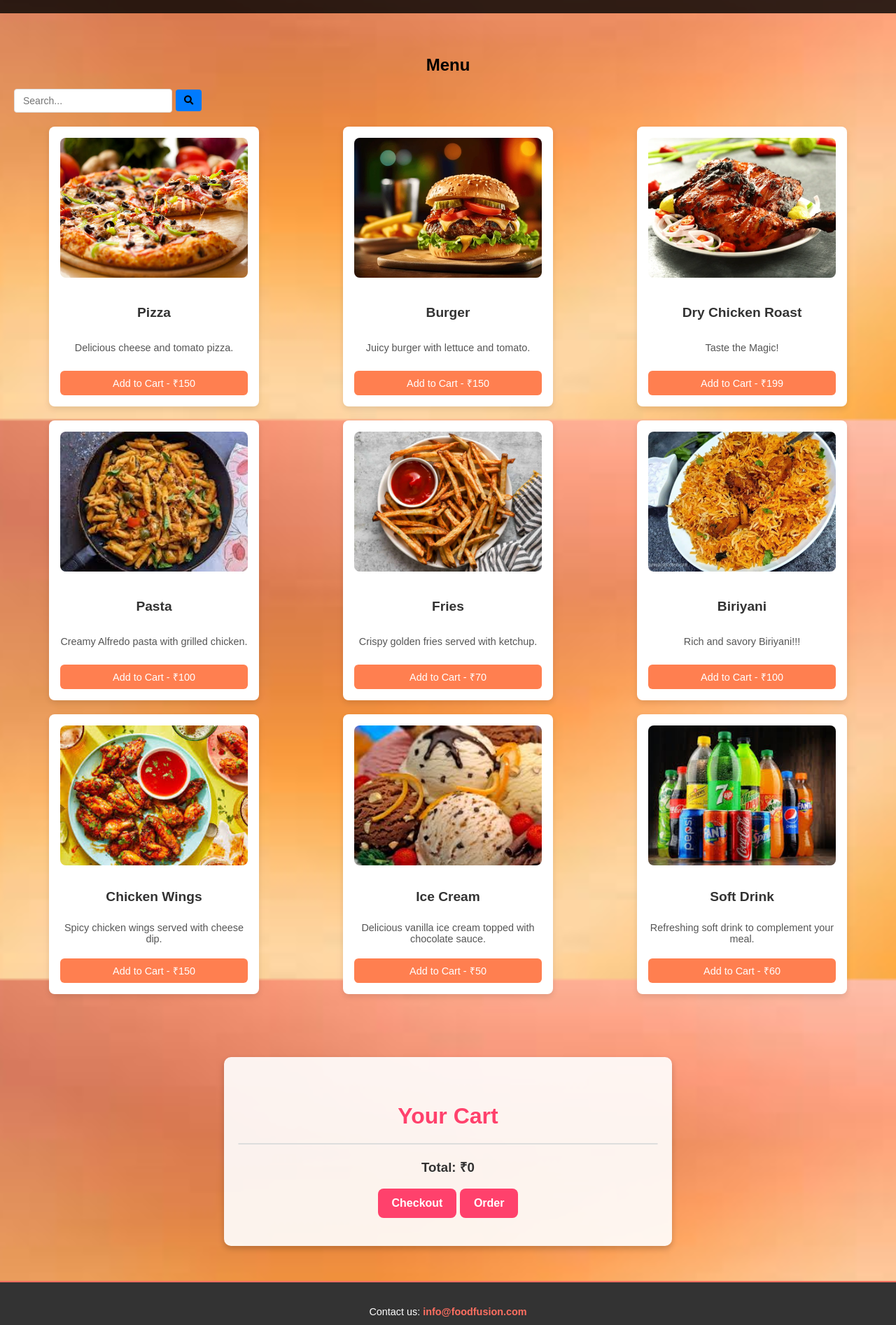
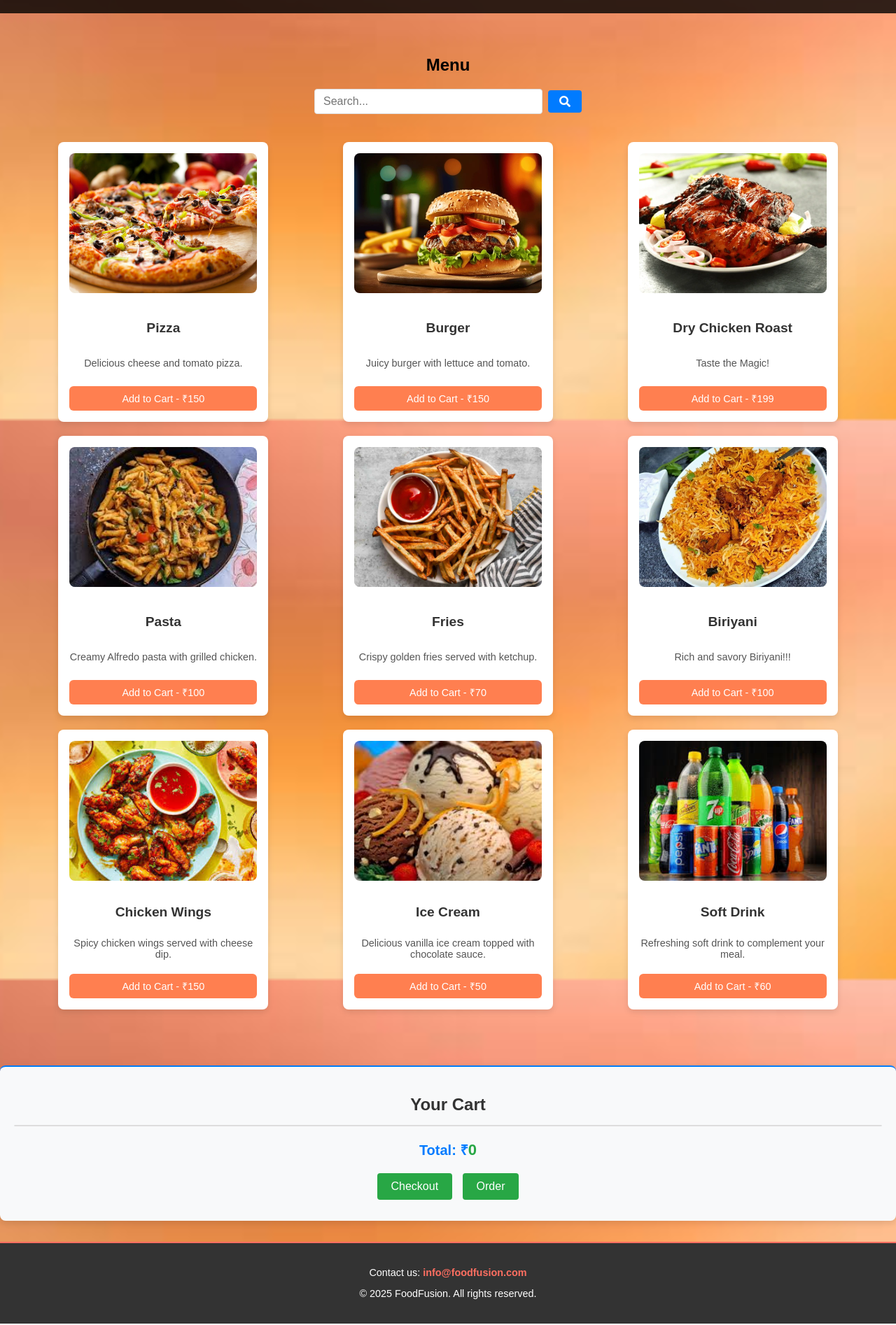
Before and after one commit to pssvsumanvitha/foodfusion05, a plain HTML site: page index.html in a window 1280 px wide. Shown: the part 200-2094 px from the top of the page at 70% size. Drawn offline with nearby package versions, Linux system fonts and the light colour scheme; grey boxes are pictures that could not be loaded.

Commit message:
styles.css

```diff
--- a/styles.css
+++ b/styles.css
@@ -1,3 +1,4 @@
+/* General Styles */
 body {
     font-family: 'Poppins', sans-serif;
     margin: 0;
@@ -53,15 +54,19 @@ nav ul li a:hover {
     color: #ffcccb;
 }
 
+.auth-buttons {
+    display: flex;
+    gap: 10px;
+}
+
 .auth-buttons button {
     background: white;
     color: #ff4b2b;
     border: none;
     padding: 10px 15px;
-    margin-left: 10px;
-    cursor: pointer;
     border-radius: 5px;
     font-weight: bold;
+    cursor: pointer;
     transition: background 0.3s, color 0.3s;
 }
 
@@ -82,6 +87,7 @@ section {
     grid-template-columns: repeat(3, 1fr);
     gap: 20px;
     margin-top: 20px;
+    padding: 20px;
 }
 
 .menu-item {
@@ -90,7 +96,6 @@ section {
     box-shadow: 0 4px 8px rgba(0, 0, 0, 0.1);
     padding: 16px;
     text-align: center;
-    transition: transform 0.3s ease;
     width: 100%;
     max-width: 300px;
     margin: 0 auto;
@@ -103,6 +108,7 @@ section {
 
 .menu-item:hover {
     transform: translateY(-5px);
+    transition: transform 0.3s ease;
 }
 
 .menu-image {
@@ -144,90 +150,7 @@ section {
     transform: translateY(-2px);
 }
 
-/* Search Bar */
-.search-bar {
-    display: flex;
-    align-items: center;
-    gap: 5px;
-}
-
-.search-bar input {
-    padding: 8px 12px;
-    width: 200px;
-    border: 1px solid #ddd;
-    border-radius: 4px;
-    font-size: 14px;
-}
-
-.search-bar button {
-    padding: 8px 12px;
-    background-color: #007bff;
-    border: none;
-    border-radius: 4px;
-    cursor: pointer;
-}
-
-/* Cart Section */
-#cart {
-    padding: 40px 20px;
-    background-color: rgba(255, 255, 255, 0.9);
-    border-radius: 10px;
-    box-shadow: 0 4px 8px rgba(0, 0, 0, 0.2);
-    max-width: 600px;
-    margin: 50px auto;
-    text-align: center;
-    font-family: 'Poppins', sans-serif;
-    color: #333;
-}
-
-#cart h2 {
-    font-size: 2rem;
-    margin-bottom: 20px;
-    color: #ff416c;
-}
-
-#cart ul {
-    list-style: none;
-    padding: 0;
-    margin: 0;
-}
-
-#cart-items {
-    margin-bottom: 20px;
-    max-height: 300px;
-    overflow-y: auto;
-    border: 1px solid #ddd;
-    border-radius: 8px;
-    background: #fff;
-    padding: 10px;
-}
-
-#cart-items li {
-    display: flex;
-    justify-content: space-between;
-    padding: 10px;
-    border-bottom: 1px solid #eee;
-    font-size: 1rem;
-}
-
-#checkout {
-    background-color: #ff416c;
-    color: white;
-    padding: 12px 20px;
-    border: none;
-    border-radius: 8px;
-    font-size: 1rem;
-    font-weight: bold;
-    cursor: pointer;
-    transition: background-color 0.3s ease, transform 0.2s ease;
-}
-
-#checkout:hover {
-    background-color: #ff5722;
-    transform: scale(1.05);
-}
-
-/* Footer */
+/* Footer Styles */
 footer {
     background-color: #333;
     color: white;
@@ -252,16 +175,18 @@ footer a {
     }
 
     .menu-container {
-        grid-template-columns: repeat(2, 1fr);
+        grid-template-columns: repeat(2, 1fr); /* Two items per row for tablets */
+    }
+
+    .auth-buttons {
+        flex-wrap: wrap;
+        justify-content: center;
+        gap: 5px;
     }
 
     .menu-item {
         max-width: 250px;
         height: auto;
-    }
-
-    .search-bar input {
-        width: 150px;
     }
 }
 
@@ -271,21 +196,58 @@ footer a {
     }
 
     .menu-container {
-        grid-template-columns: 1fr;
+        grid-template-columns: repeat(2, 1fr); /* Two items per row for mobile */
+        gap: 15px;
+    }
+
+    .auth-buttons {
+        flex-direction: column;
+        gap: 10px;
     }
 
     .menu-item {
         max-width: 100%;
     }
+}
+/* Search Bar Styles */
+.search-bar {
+    display: flex;
+    align-items: center;
+    gap: 5px;
+}
 
-    .search-bar input {
-        width: 120px;
-    }
+.search-bar input {
+    padding: 8px 12px;
+    width: 200px;
+    border: 1px solid #ddd;
+    border-radius: 4px;
+    font-size: 14px;
+}
 
-    .auth-buttons button {
-        font-size: 0.8rem;
-        padding: 8px 10px;
-    }
+.search-bar input:focus {
+    outline: none;
+    border-color: #007bff;
+}
+
+.search-bar button {
+    padding: 8px 12px;
+    background-color: #007bff;
+    border: none;
+    border-radius: 4px;
+    cursor: pointer;
+    color: white;
+    font-size: 14px;
+    display: flex;
+    align-items: center;
+    justify-content: center;
+}
+
+.search-bar button:hover {
+    background-color: #0056b3;
+}
+
+.search-bar button i {
+    font-size: 16px;
 }
 #home {
     text-align: center;
@@ -322,3 +284,147 @@ footer a {
     background: rgba(0, 0, 0, 0.5); /* Overlay for better text visibility */
     z-index: 1;
 }
+/* Search Bar Styles */
+.search-bar {
+    display: flex;
+    justify-content: center; /* Center the search bar */
+    align-items: center;
+    margin-top: 10px; /* Adds spacing between menu and search bar */
+    gap: 8px; /* Space between input and button */
+}
+
+.search-bar input {
+    width: 300px; /* Adjust the width as needed */
+    padding: 8px 12px;
+    border: 1px solid #ddd;
+    border-radius: 4px;
+    font-size: 16px;
+}
+
+.search-bar input:focus {
+    outline: none;
+    border-color: #007bff; /* Highlight border color on focus */
+    box-shadow: 0 0 5px rgba(0, 123, 255, 0.5);
+}
+
+.search-bar button {
+    padding: 8px 16px;
+    background-color: #007bff;
+    border: none;
+    border-radius: 4px;
+    color: white;
+    font-size: 16px;
+    cursor: pointer;
+    display: flex;
+    align-items: center;
+    justify-content: center;
+}
+
+.search-bar button:hover {
+    background-color: #0056b3; /* Darker shade on hover */
+}
+
+.search-bar button i {
+    font-size: 16px;
+}
+
+/* Positioning the search bar below the menu */
+#menu .search-bar {
+    margin-top: 20px; /* Adjust spacing from the menu */
+}
+/* Cart Section Styles */
+#cart {
+    padding: 20px;
+    background-color: #f8f9fa; /* Light background for contrast */
+    border-top: 2px solid #007bff; /* Separator between sections */
+    margin-top: 20px;
+    border-radius: 8px;
+    box-shadow: 0 4px 8px rgba(0, 0, 0, 0.1); /* Subtle shadow for depth */
+}
+
+#cart h2 {
+    text-align: center;
+    font-size: 24px;
+    color: #333;
+    margin-bottom: 15px;
+}
+
+#cart ul {
+    list-style: none;
+    padding: 0;
+    margin: 0;
+    max-height: 200px; /* Limit height for better usability */
+    overflow-y: auto; /* Enable scrolling for overflow */
+    border: 1px solid #ddd; /* Add border around items */
+    border-radius: 8px;
+    background-color: #fff;
+}
+
+#cart ul li {
+    display: flex;
+    justify-content: space-between;
+    align-items: center;
+    padding: 10px 15px;
+    border-bottom: 1px solid #eee;
+    font-size: 16px;
+    color: #555;
+}
+
+#cart ul li:last-child {
+    border-bottom: none; /* Remove border for last item */
+}
+
+#cart h3 {
+    text-align: center;
+    font-size: 20px;
+    color: #007bff;
+    margin: 20px 0 10px;
+}
+
+#cart #total-price {
+    font-weight: bold;
+    font-size: 22px;
+    color: #28a745; /* Highlight the total price */
+}
+
+#cart button {
+    display: inline-block;
+    margin: 10px 5px;
+    padding: 10px 20px;
+    background-color: #007bff;
+    color: #fff;
+    border: none;
+    border-radius: 4px;
+    font-size: 16px;
+    cursor: pointer;
+    transition: background-color 0.3s ease;
+}
+
+#cart button:hover {
+    background-color: #0056b3; /* Darker shade on hover */
+}
+
+#cart button#checkout {
+    background-color: #28a745; /* Green button for checkout */
+}
+
+#cart button#checkout:hover {
+    background-color: #218838; /* Darker green on hover */
+}
+
+/* Responsive Design */
+@media (max-width: 768px) {
+    #cart {
+        padding: 15px;
+    }
+
+    #cart ul li {
+        font-size: 14px;
+        padding: 8px 12px;
+    }
+
+    #cart button {
+        font-size: 14px;
+        padding: 8px 16px;
+    }
+}
```
